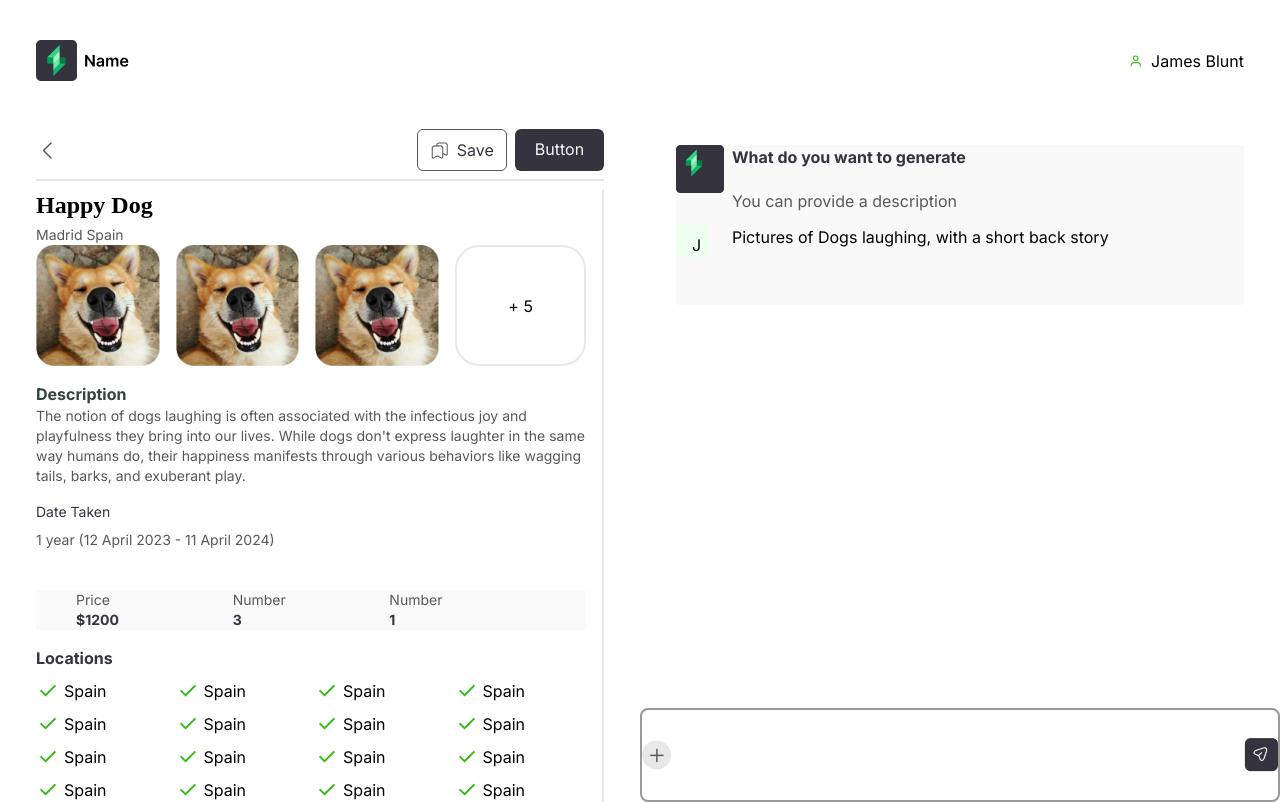
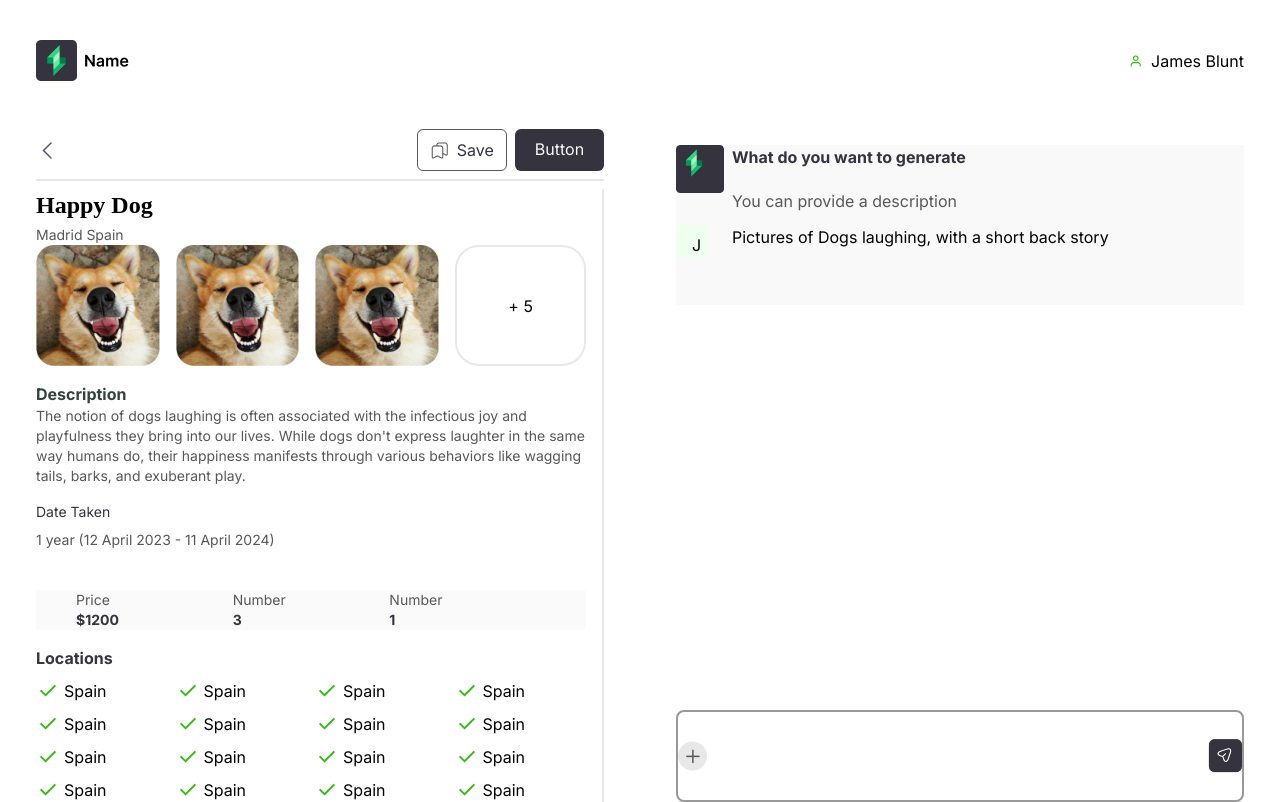
Before and after one commit to pleasantvik/next-test-ch, a React (Vite) app: page / in a window 1280 px wide. Both pictures are taken after a click on the button "Continue". Built offline with nearby package versions, Linux system fonts and the light colour scheme.

Commit message:
fix styling bug issue

```diff
--- a/src/components/Main.jsx
+++ b/src/components/Main.jsx
@@ -187,7 +187,7 @@ const Main = () => {
             </div>
           </div>
         </div>
-        <article className=" relative px-9">
+        <article className=" flex flex-col px-9">
           <header className="md:hidden flex items-center justify-between pt-12 ">
             <div>
               <img src={arrow} alt="" />
@@ -221,7 +221,7 @@ const Main = () => {
             <div className="h-8 w-8  px-4 py-2 bg-primary">
               <span>J</span>
             </div>
-            <div className="flex items-center justify-between border-2 border-[#999] rounded-lg w-[60%] py-8 ">
+            <div className="flex items-center justify-between border-2 border-[#999] rounded-lg w-[60%] mb-20 py-8 ">
               <img src={gallery} alt="gallery" />
               <div>
                 <p>images.png</p>
@@ -230,7 +230,7 @@ const Main = () => {
               <img src={tick} alt="tick" />
             </div>
           </section>
-          <section className="absolute bottom-0 w-full left-0 flex items-center justify-between border-2 border-[#999] rounded-lg py-4">
+          <section className="mt-auto w-full   flex items-center justify-between border-2 border-[#999] rounded-lg py-4">
             <img src={cross} alt="" />
             <input type="text" className=" input input-2 w-full" />
             <img src={fly} alt="" />
--- a/src/index.css
+++ b/src/index.css
@@ -36,7 +36,7 @@ h1 {
 }
 
 .input-2 {
-  border: 1px solid transparent;
+  border: none;
 }
 
 .input:focus {
```
